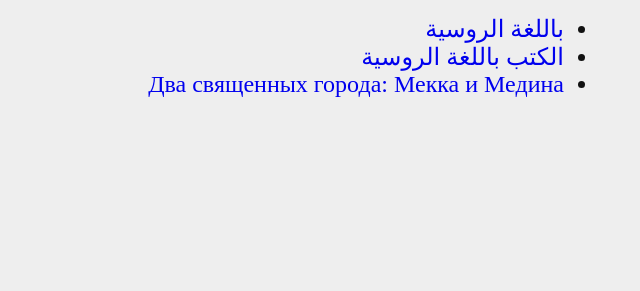
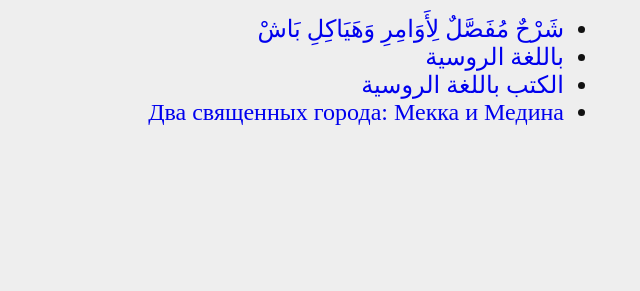
Before and after one commit to alkitab/alkitab.github.io, a plain HTML site: page index.html in a window 1280 px wide. Shown: the part 509-800 px from the top of the page, without its empty margins (640-1280 px from the left). Drawn offline with Linux system fonts and the light colour scheme.

Commit message:
Update index.html

```diff
--- a/index.html
+++ b/index.html
@@ -28,6 +28,7 @@ a {text-decoration:none;}
 </ul>
 <h2>الروابط الداخلية</h2>
   <ul>
+    <li><a href="https://alkitab.github.io/ar/it/shar7bash.html">شَرْحٌ مُفَصَّلٌ لِأَوَامِرِ وَهَيَاكِلِ بَاشْ</a>
     <li><a href="ru/bashslovar.html">باللغة الروسية</li>
     <li><a href="ru/textbooks/index.html">الكتب باللغة الروسية</li>
     <li><a href="ru/mekkamedina.html">
```
